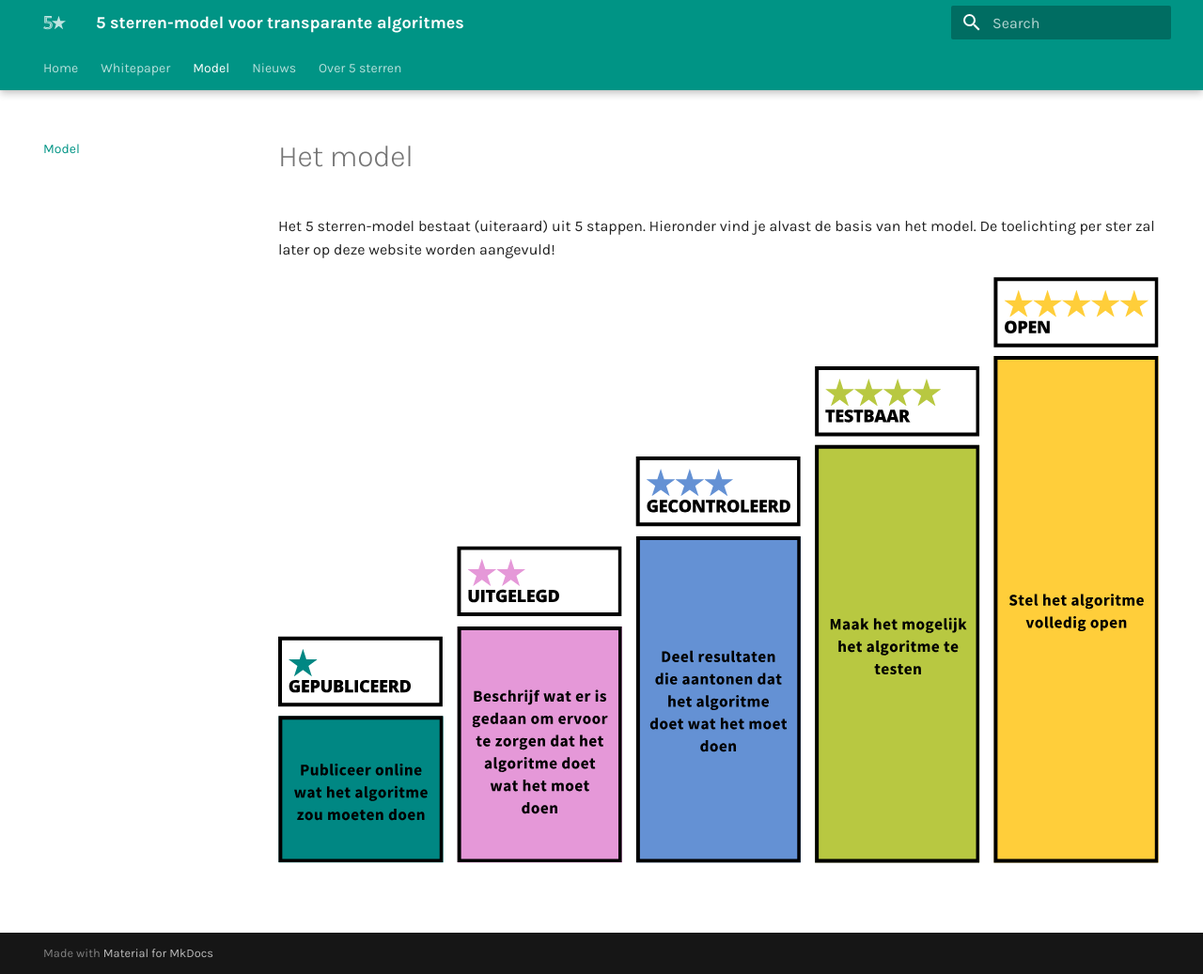
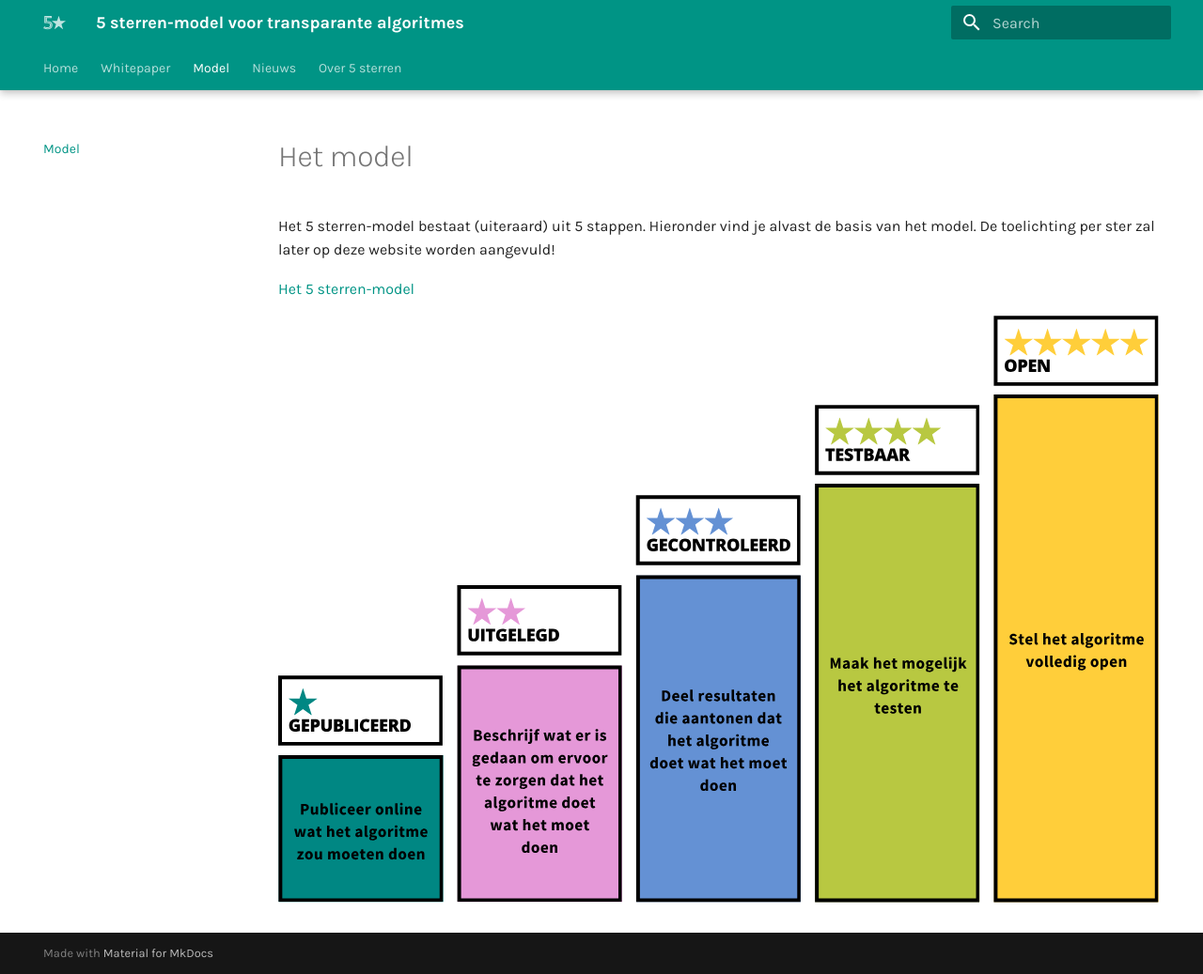
Before and after one commit to thegreenland/5-sterren-toolkit, an MkDocs documentation site: the page built from docs/model.md, in a window 1280 px wide and 1037 px high. Shown: the whole window at 94% size. Built offline with MkDocs 1.6.1 and Material for MkDocs 9.7.7, drawn with Linux system fonts in a browser that asks for light colours.

Commit message:
Update model.md

```diff
--- a/docs/model.md
+++ b/docs/model.md
@@ -2,4 +2,6 @@
 
 Het 5 sterren-model bestaat (uiteraard) uit 5 stappen. Hieronder vind je alvast de basis van het model. De toelichting per ster zal later op deze website worden aangevuld!
 
+[Het 5 sterren-model](./img/testje.pdf)
+
 ![Het 5 sterren-model](./img/model-kleur.svg)
```
